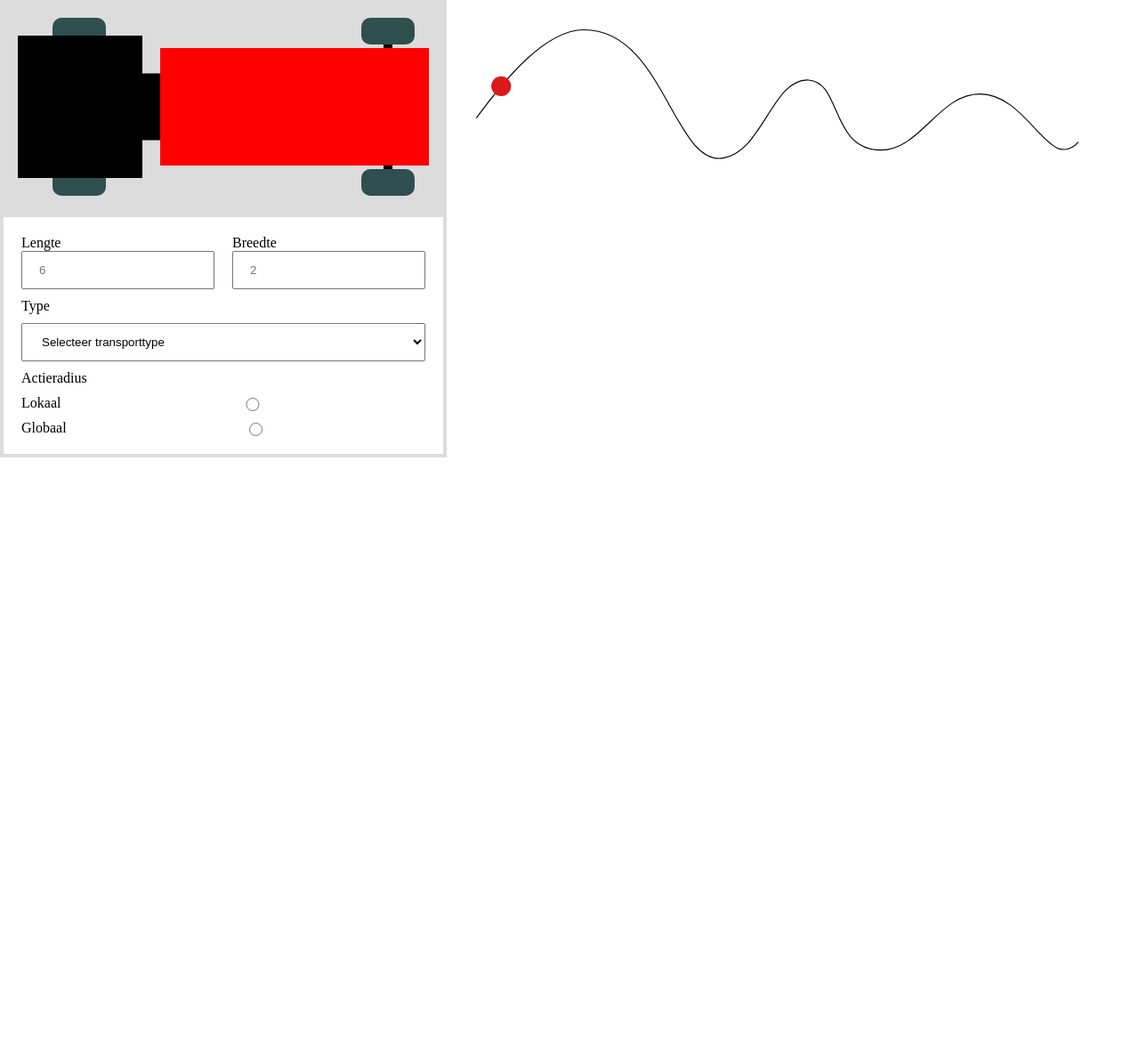
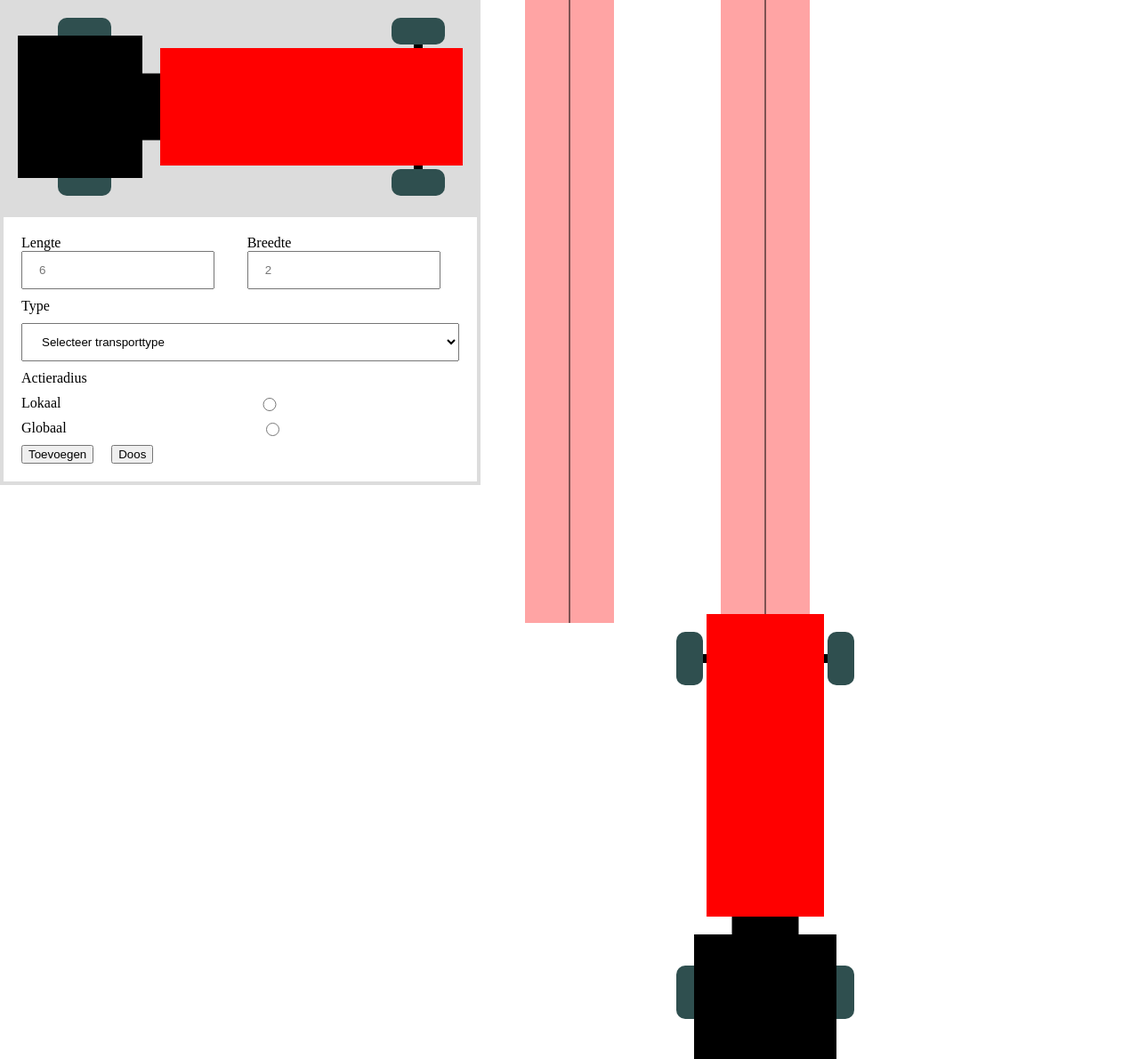
Before and after one commit to PixNyb/WebJS, a plain HTML site: page index.html in a window 1280 px wide. Shown: the whole page at 89% size. Before the commit the page ends 800 px from the top, so only its background shows below. Drawn offline with Linux system fonts and the light colour scheme.

Commit message:
Setup stuff

```diff
--- a/app.js
+++ b/app.js
@@ -1,8 +1,10 @@
+var conveyors = [];
+
 class Box {
     constructor(displayElement) {
         this.displayElement = displayElement
         this.position = 0.0;
-        this.speed = 0.1;
+        this.speed = 0.3;
         this.deltaTime = 1000;
 
         const movementInterval = setInterval(() => {
@@ -19,8 +21,8 @@ class Conveyor {
     constructor(svg) {
         this.boxes = [];
         this.svg = svg;
-        this.refreshRate = 1000;
-        this.pathElement = svg.getElementById('path');
+        this.refreshRate = 25;
+        this.pathElement = svg.getElementsByClassName('conveyor-path')[0];
         this.start();
     }
 
@@ -34,6 +36,10 @@ class Conveyor {
 
     getPointAtLength(x) {
         return this.pathElement.getPointAtLength(x);
+    }
+
+    setTruck(truck) {
+        this.truck = truck;
     }
 
     addBox(box) {
@@ -54,7 +60,7 @@ class Conveyor {
     #updateConveyor(conveyor) {
         for (const box of conveyor.boxes) {
             let p = conveyor.getPointAtLength(box.position * conveyor.pathLength);
-            box.displayElement.setAttribute("transform", `translate(${p.x}, ${p.y})`);
+            box.displayElement.setAttribute("transform", `translate(${p.x - box.displayElement.getAttribute('width') / 2}, ${p.y - box.displayElement.getAttribute('height') / 2})`);
 
             if (box.position == 1) {
                 conveyor.boxes.remove(box);
@@ -69,6 +75,10 @@ class Truck {
         this.width = width;
         this.type = type;
         this.distance = distance;
+    }
+
+    get truckImage() {
+        // TODO: Return truck image div
     }
 }
 
@@ -106,17 +116,17 @@ function initialiseTruckVisualisation() {
 }
 
 function initialisePackageConveyor() {
-    const conveyor = new Conveyor(document.getElementById('conveyor'));
-    setInterval(() => {
-        const svgns = "http://www.w3.org/2000/svg",
-            dot = document.createElementNS(svgns, 'circle'),
-            box = new Box(dot);
+    conveyors[0] = new Conveyor(document.getElementById('conveyor'));
+}
 
-        dot.setAttribute('r', 10);
-        dot.setAttribute('cy', 0);
-        dot.setAttribute('cx', 0);
-        dot.setAttribute('fill', "#dd1819");
+function addBox() {
+    const svgns = "http://www.w3.org/2000/svg",
+        boxDisplay = document.createElementNS(svgns, 'rect'),
+        box = new Box(boxDisplay);
 
-        conveyor.addBox(box);
-    }, 3000);
+    boxDisplay.setAttribute('width', 50);
+    boxDisplay.setAttribute('height', 50);
+    boxDisplay.style.fill = 'brown'
+
+    conveyors[0].addBox(box);
 }
--- a/index.html
+++ b/index.html
@@ -53,15 +53,38 @@
                         <label for="truck-distance-2">Globaal</label>
                         <input type="radio" name="distance" id="truck-distance-2" value="global" />
                     </span>
+                    <span>
+                        <button type="button" onclick="addTruck()">Toevoegen</button>
+                        <button type="button" onclick="addBox()">Doos</button>
+                    </span>
                 </form>
             </div>
         </aside>
         <div class="wrapper">
-            <svg id="conveyor" xmlns="http://www.w3.org/2000/svg" viewBox="0 0 700 200">
-                <path id="path"
-                    d="M 29.928125,119.32884 C 59.868756,78.85387 99.789596,30.283895 138.66049,30.104515 c 80.46172,-0.37133 90.87185,137.794285 140.7729,129.699295 40.35037,-6.54568 49.90105,-80.94994 86.53937,-78.86548 33.24073,1.89117 22.2547,70.77048 73.14399,70.77048 39.92084,0 58.65264,-56.66496 99.80211,-56.66496 49.90105,0 69.86147,80.94995 99.8021,48.56997"
-                    style="fill: none; stroke: #000; stroke-width: 1" />
-            </svg>
+            <div class="column">
+                <svg id="conveyor" width="100" height="700" viewBox="0 0 100 700" fill="none"
+                    xmlns="http://www.w3.org/2000/svg">
+                    <rect width="100" height="700" fill="white" />
+                    <rect width="100" height="700" fill="#FFA4A4" />
+                    <path class="conveyor-path" d="M50 0V700" stroke="black" />
+                </svg>
+            </div>
+            <div class="column">
+                <svg id="conveyor-1" width="100" height="700" viewBox="0 0 100 700" fill="none"
+                    xmlns="http://www.w3.org/2000/svg">
+                    <rect width="100" height="700" fill="white" />
+                    <rect width="100" height="700" fill="#FFA4A4" />
+                    <path class="conveyor-path" d="M50 0V700" stroke="black" />
+                </svg>
+                <div class="truck-image" length="long" width="middle" distance="local">
+                    <div class="front"></div>
+                    <div class="trailer"></div>
+                    <div class="body"></div>
+                    <div class="wheel" style="bottom: 0; left: 15%"></div>
+                    <div class="wheel" style="bottom: 0; left: 75%"></div>
+                    <div class="wheel" style="bottom: 0; left: 90%"></div>
+                </div>
+            </div>
         </div>
     </main>
     <footer></footer>
--- a/style.css
+++ b/style.css
@@ -18,6 +18,21 @@ aside {
 
 .wrapper {
     flex: 3;
+    display: flex;
+    flex-direction: row;
+    gap: 20px;
+}
+
+.wrapper .column {
+    display: flex;
+    flex-flow: column nowrap;
+    align-items: center;
+    width: 200px;
+}
+
+.wrapper .truck-image {
+    transform-origin: center;
+    transform: rotate(-90deg) translate(-140px);
 }
 
 form {
@@ -52,7 +67,7 @@ input, select {
 
 .truck-image {
     position: relative;
-    width: 100%;
+    width: 500px;
     height: 200px;
 }
 
@@ -144,3 +159,9 @@ input, select {
 .truck-image > .wheel::after{
     bottom: 0;
 }
+
+.box {
+    width: 10px;
+    height: 10px;
+    background-color: burlywood;
+}
```
